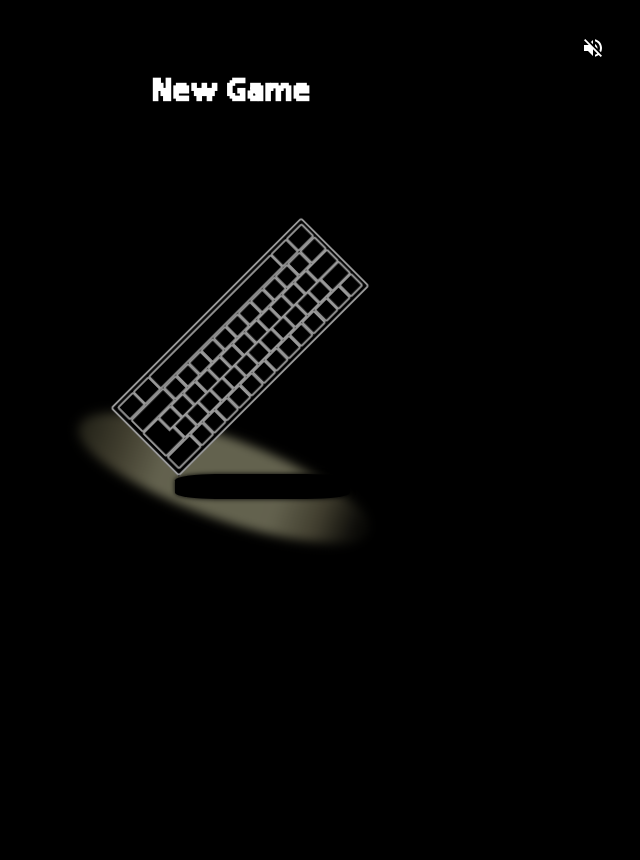
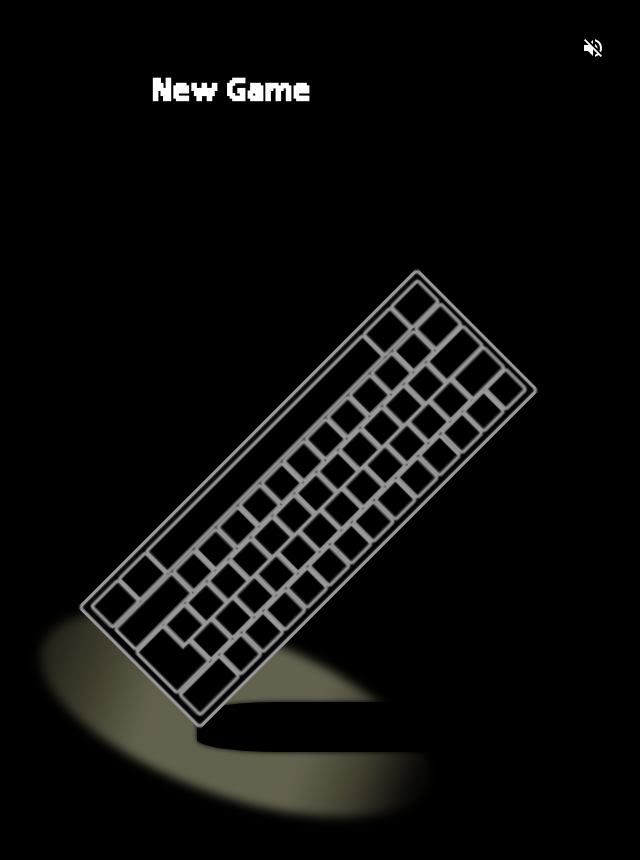
Before and after one commit to Seo-the-platinum/eliseo_portfolio, a React (Create React App) app: page / in a window 1024 px wide. Shown: the top 860 px of the page, without its empty margins (295-935 px from the left). Before the commit the page ends 800 px from the top, so only its background shows below. Built offline with nearby package versions, Linux system fonts and the light colour scheme.

Commit message:
adjusted responsive settings

```diff
--- a/src/views/newgame/newgame.css
+++ b/src/views/newgame/newgame.css
@@ -13,8 +13,8 @@
     flex-direction: column;
     justify-content: flex-start;
     max-width: 100%;
-    margin-top: 10%;
-    height: 100%;
+    margin-top: 15%;
+    max-height: 100%;
 }
 
 .lighting {
@@ -66,7 +66,7 @@
     border-radius: 25%;
     box-shadow: 0px 0px 5px black;
     position: relative;
-    bottom: 9%;
+    bottom: 25%;
     left: 36%;
     height: 25px;
     width: 175px;
@@ -86,15 +86,20 @@
     }
 
     .shadow {
-        bottom: 14%;
         left: 33%;
     }
 }
 
 @media screen and (min-width: 769px) and (max-width: 1024px) {
     .busterBlade {
-        left: 85%;
-        width: 100%;
+        left: 100%;
+        width: 120%;
+    }
+
+    .lighting {
+        height: 160px;
+        margin-top: 70%;
+        width: 400px;
     }
 
     .newGameBtn {
@@ -102,7 +107,11 @@
     }
 
     .shadow {
-        bottom: 12%;
+        bottom: 27%;
+        left: 45%;
+        height: 50px;
+        width: 325px;
+
     }
 }
 
@@ -127,19 +136,8 @@
 
     .shadow {
         bottom: 27%;
-        left: 35%;
+        left: 45%;
         height: 50px;
         width: 325px;
     }
 }
-@media screen and (min-width: 320px) {
-    .busterBlade {
-        background-color: black;
-        position: relative;
-        left: 78%;
-        transform: rotate(135deg) translateY(-100%);
-        transform-origin:top left;
-        width: 90%;
-        z-index: 1;
-    }
-}
```
